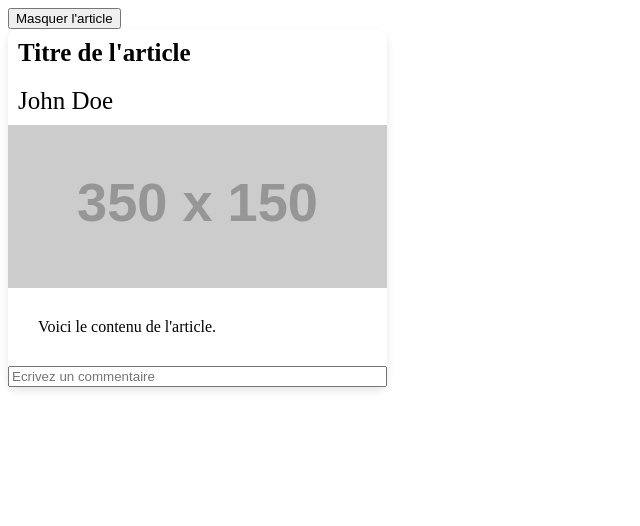
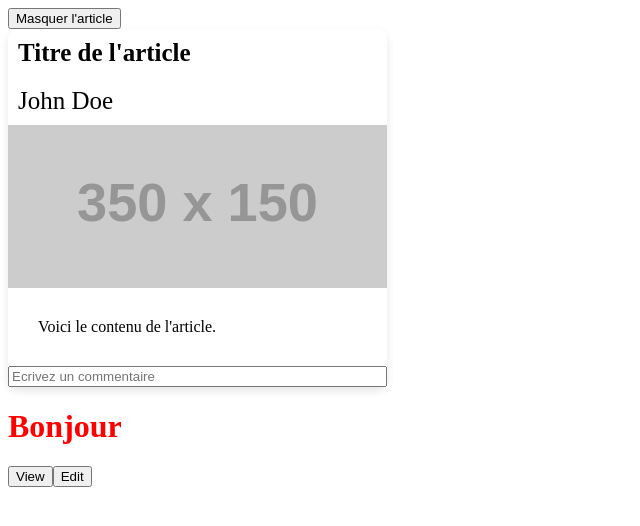
Before and after one commit to cassiopeelaurie/wild-blog, an Angular app: page / in a window 1280 px wide. Shown: the top 526 px of the page, without its empty margins (0-640 px from the left). Built offline with nearby package versions, Linux system fonts and the light colour scheme.

Commit message:
directives - angular 03.1

```diff
--- a/src/app/app.component.html
+++ b/src/app/app.component.html
@@ -1 +1,2 @@
 <app-article></app-article>
+<app-bonjour></app-bonjour>
--- a/src/app/app.component.ts
+++ b/src/app/app.component.ts
@@ -1,11 +1,12 @@
 import { Component } from '@angular/core';
 import { RouterOutlet } from '@angular/router';
 import { ArticleComponent } from "./article/article.component";
+import { BonjourComponent } from "./bonjour/bonjour.component";
 
 @Component({
   selector: 'app-root',
   standalone: true,
-  imports: [RouterOutlet, ArticleComponent],
+  imports: [RouterOutlet, ArticleComponent, BonjourComponent],
   templateUrl: './app.component.html',
   styleUrls: ['./app.component.scss']
 })
--- /dev/null
+++ b/src/app/bonjour/bonjour.component.html
@@ -0,0 +1,3 @@
+<h1 [ngStyle]="{color: isAdmin ? 'red' : 'black'}">Bonjour</h1>
+<button>View</button>
+<button *ngIf="isAdmin">Edit</button>
--- /dev/null
+++ b/src/app/bonjour/bonjour.component.ts
@@ -0,0 +1,13 @@
+import { CommonModule } from '@angular/common';
+import { Component } from '@angular/core';
+
+@Component({
+  selector: 'app-bonjour',
+  standalone: true,
+  imports: [CommonModule],
+  templateUrl: './bonjour.component.html',
+  styleUrl: './bonjour.component.scss'
+})
+export class BonjourComponent {
+isAdmin: boolean = true;
+}
```
Also changed, not shown: src/app/bonjour/bonjour.component.scss (added), 1 other file (tests, documents, lock files or other folders).
